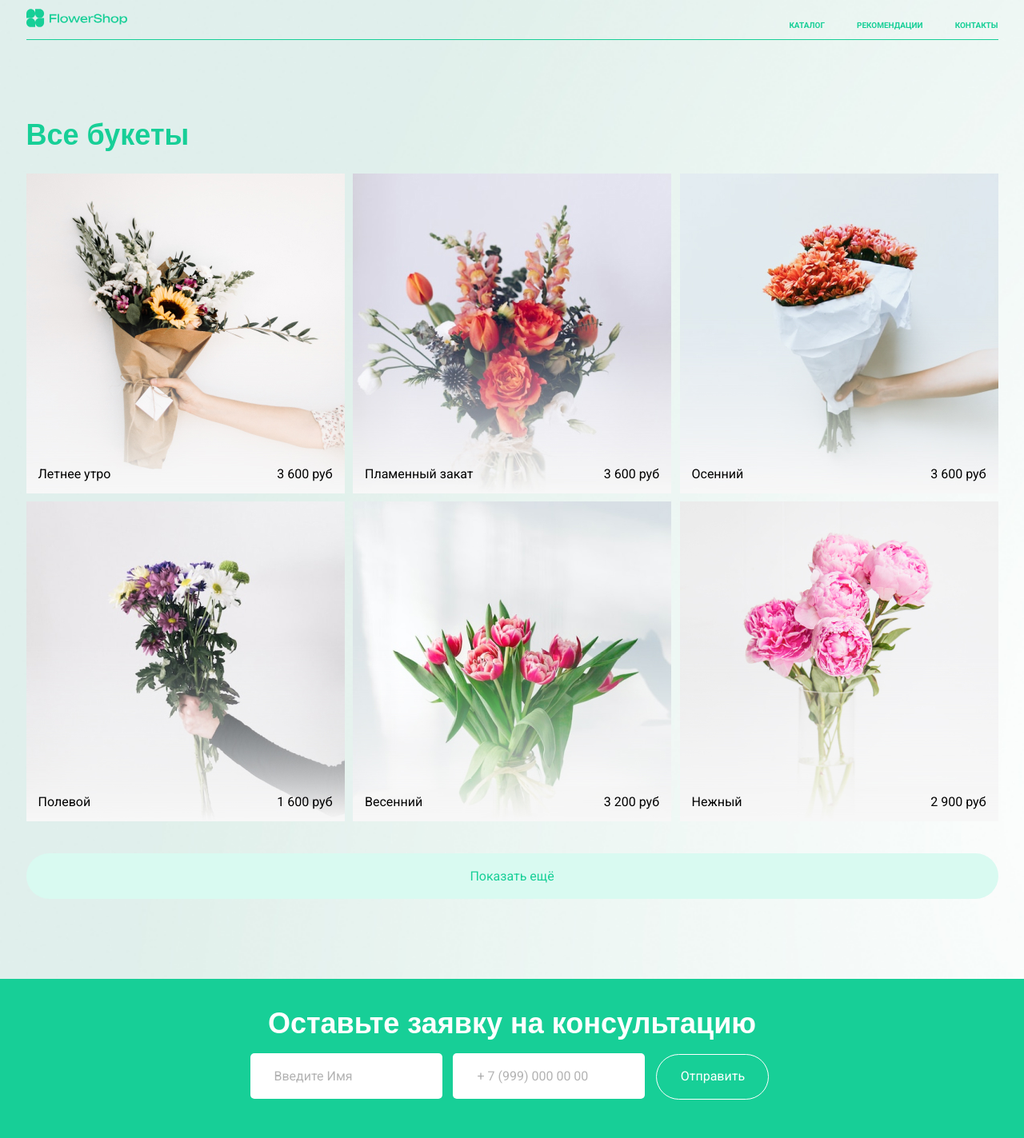
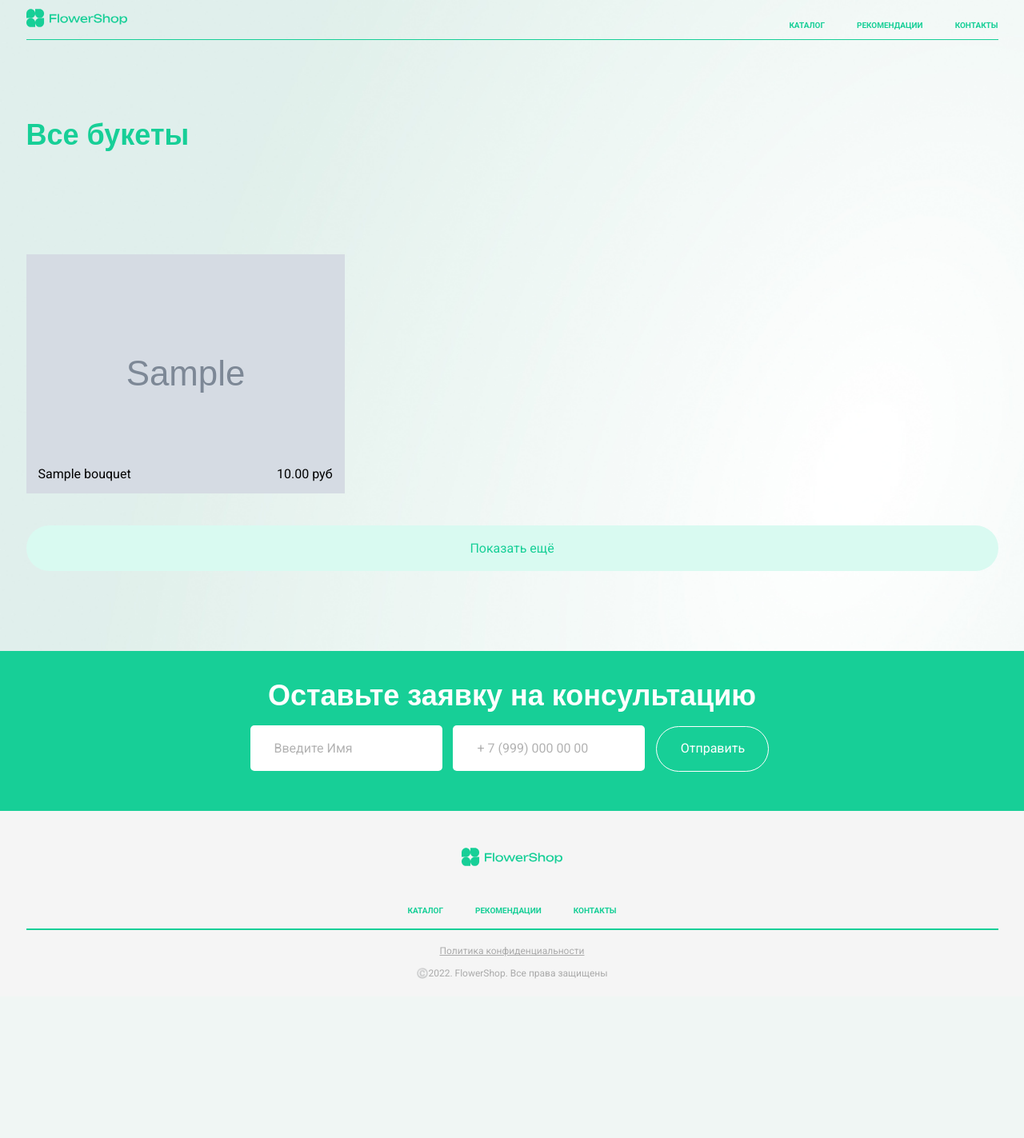
Before and after one commit to Skripko-A/FlowerShop, a Django app: page /catalog in a window 1280 px wide. Shown: the top 1423 px of the page at 80% size. After the commit the page ends 1224 px from the top, so only its background shows below. Run offline with Django 5.2, Linux system fonts and the light colour scheme; tables that the repository leaves empty hold one stand-in row (values such as "Sample post"); grey boxes marked "Sample" are stand-in pictures; some web fonts are replaced.

Commit message:
add catalog viev

```diff
--- a/FlowerShop/views.py
+++ b/FlowerShop/views.py
@@ -19,7 +19,10 @@ def show_main(request):
 
 
 def show_catalog(request):
-    context = {}
+    context = {
+        'bouquets_rows': Bouquet.objects.get_catalog(3)
+    }
+    print(Bouquet.objects.get_catalog())
     return render(request, 'catalog.html', context)
 
 
--- a/shop/models.py
+++ b/shop/models.py
@@ -169,15 +169,24 @@ class Person(models.Model):
 
 
 class BouquetManager(models.Manager):
-    def get_recommended(self):
+    def get_catalog(self, qt_in_row=3):
         bouquet_list = []
-        for bouquet in Bouquet.objects.filter(recomend=True):
+        row = []
+        for bouquet in Bouquet.objects.all():
+            if len(row) == qt_in_row:
+                bouquet_list.append({
+                    'bouquets_row': row,
+                })
+                row = []
+            row.append(bouquet)
+        if len(row) != 0:
             bouquet_list.append({
-                'title': bouquet.title,
-                'price': bouquet.price,
-                'picture': bouquet.picture,
+                    'bouquets_row': row,
             })
         return bouquet_list
+
+    def get_recommended(self):
+        return Bouquet.objects.filter(recomend=True)
 
     def get_by_event(self, event):
         return Bouquet.objects.filter(events=Event.objects.filter(pk=event).first())
--- a/templates/catalog.html
+++ b/templates/catalog.html
@@ -9,49 +9,18 @@
   		<div class="catalog">
   			<div class="title">Все букеты</div>
   			<div class="catalog__block">
-  				<div class="recommended__elems ficb recommended__elems_first">
-  					<div class="recommended__block recommended__block_first">
+				{% for bouquets_row in bouquets_rows %}
+  				<div class="recommended__elems ficb">
+					{% for bouquet in bouquets_row.bouquets_row %}
+  					<div class="recommended__block recommended__block_first"  style='background-image: url("{% get_media_prefix %}{{ bouquet.picture }}"); background-size: contain;'>
   						<div class="recommended__block_elems ficb">
-  							<span class="recommended__block_intro">Летнее утро</span>
-  							<span class="recommended__block_price">3 600 руб</span>
+  							<span class="recommended__block_intro">{{ bouquet.title }}</span>
+  							<span class="recommended__block_price">{{ bouquet.price }} руб</span>
   						</div>
   					</div>
-  					<div class="recommended__block recommended__block_sec">
-  						<div class="recommended__block_elems ficb">
-  							<span class="recommended__block_intro">Пламенный закат</span>
-  							<span class="recommended__block_price">3 600 руб</span>
-  						</div>
-  					</div>
-  					<div class="recommended__block recommended__block_thr">
-  						<div class="recommended__block_elems ficb">
-  							<span class="recommended__block_intro">Осенний</span>
-  							<span class="recommended__block_price">3 600 руб</span>
-  						</div>
-  					</div>
-
+					{% endfor %}
   				</div>
-  				<div class="recommended__elems ficb recommended__elems_sec">
-  					<div class="recommended__block recommended__block_first">
-  						<div class="recommended__block_elems ficb">
-  							<span class="recommended__block_intro">Полевой</span>
-  							<span class="recommended__block_price">1 600 руб</span>
-  						</div>
-  					</div>
-  					<div class="recommended__block recommended__block_sec">
-  						<div class="recommended__block_elems ficb">
-  							<span class="recommended__block_intro">Весенний</span>
-  							<span class="recommended__block_price">3 200 руб</span>
-  						</div>
-  					</div>
-  					<div class="recommended__block recommended__block_thr">
-  						<div class="recommended__block_elems ficb">
-  							<span class="recommended__block_intro">Нежный</span>
-  							<span class="recommended__block_price">2 900 руб</span>
-  						</div>
-  					</div>
-
-
-  				</div>
+				{% endfor %}
   				<button class="btn largeBtn catalog__btn">Показать ещё</button>
   			</div>
   		</div>
```
Also changed, not shown: media/5b83890104e8c03b344d5cf4a4e196d3_1.jpg (added).
